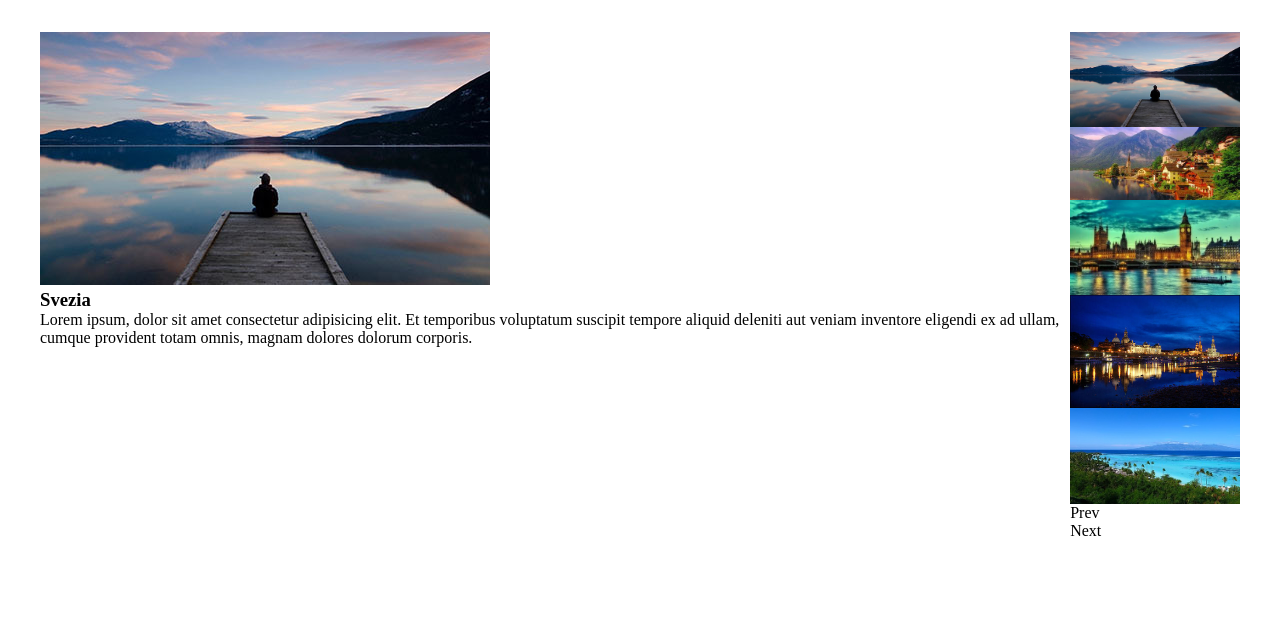
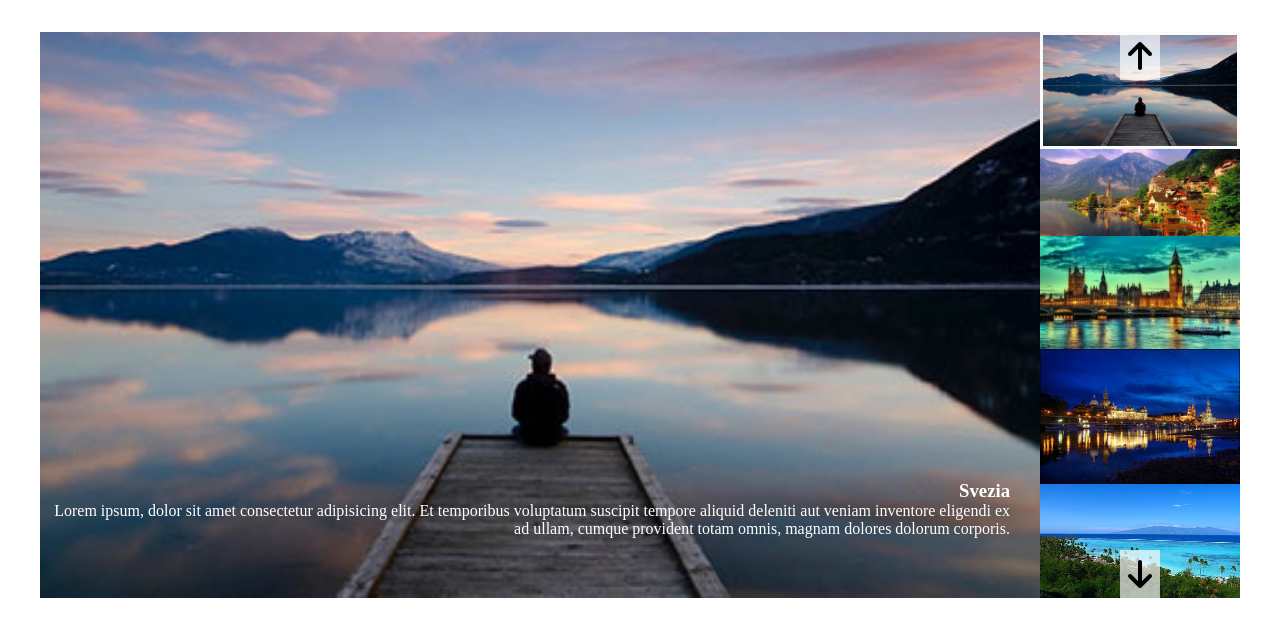
Before and after one commit to gianmarcodiale/vue-slider, a plain HTML site: page index.html in a window 1280 px wide. Drawn offline with nearby package versions, Linux system fonts and the light colour scheme.

Commit message:
add border when active in img

```diff
--- a/assets/css/style.css
+++ b/assets/css/style.css
@@ -15,8 +15,45 @@ img {
     justify-content: center;
 }
 
+.main-image {
+    position: relative;
+}
+
+.details {
+    position: absolute;
+    bottom: 60px;
+    right: 30px;
+    text-align: right;
+    color: white;
+}
+
+.navigator {
+    display: flex;
+    flex-direction: column;
+    justify-content: space-between;
+    position: absolute;
+    height: 100%;
+    left: 40%;
+}
+
+.main-image>img {
+    width: 1200px;
+    height: 100%;
+}
+
 .slider {
     width: calc(100% / 5);
     display: flex;
     flex-wrap: wrap;
+    position: relative;
 }
+
+.prev-img, .next-img {
+    background-color: rgba(255, 255, 255, 0.664);
+    padding: 0.5rem;
+    cursor: pointer;
+}
+
+.active {
+    border: 3px solid rgba(249, 249, 249, 0.845);
+}
--- a/index.html
+++ b/index.html
@@ -6,6 +6,7 @@
     <meta name="viewport" content="width=device-width, initial-scale=1.0">
     <title>Vue Slider</title>
     <link rel="stylesheet" href="./assets/css/style.css">
+    <link rel='stylesheet' href='https://cdnjs.cloudflare.com/ajax/libs/font-awesome/6.0.0/css/all.min.css' integrity='sha512-9usAa10IRO0HhonpyAIVpjrylPvoDwiPUiKdWk5t3PyolY1cOd4DSE0Ga+ri4AuTroPR5aQvXU9xC6qOPnzFeg==' crossorigin='anonymous' referrerpolicy='no-referrer'/>
 </head>
 <body>
     <div id="app">
@@ -18,10 +19,14 @@
                 </div>
             </div>
             <div class="slider">
-                <img :src="views[index].image" alt="" v-for="(image, index) in views">
+                <img :src="views[index].image" alt="" v-for="(image, index) in views" :class="activeImage === index ? 'active' : ''" >
                 <div class="navigator">
-                    <div class="prev-img" @click="prevImg">Prev</div>
-                    <div class="next-img" @click="nextImg">Next</div>
+                    <div class="prev-img" @click="prevImg">
+                        <i class="fa-solid fa-arrow-up fa-2x"></i>
+                    </div>
+                    <div class="next-img" @click="nextImg">
+                        <i class="fa-solid fa-arrow-down fa-2x"></i>
+                    </div>
                 </div>
             </div>
 
```
Lines whose indentation alone changed are shown as unchanged.
